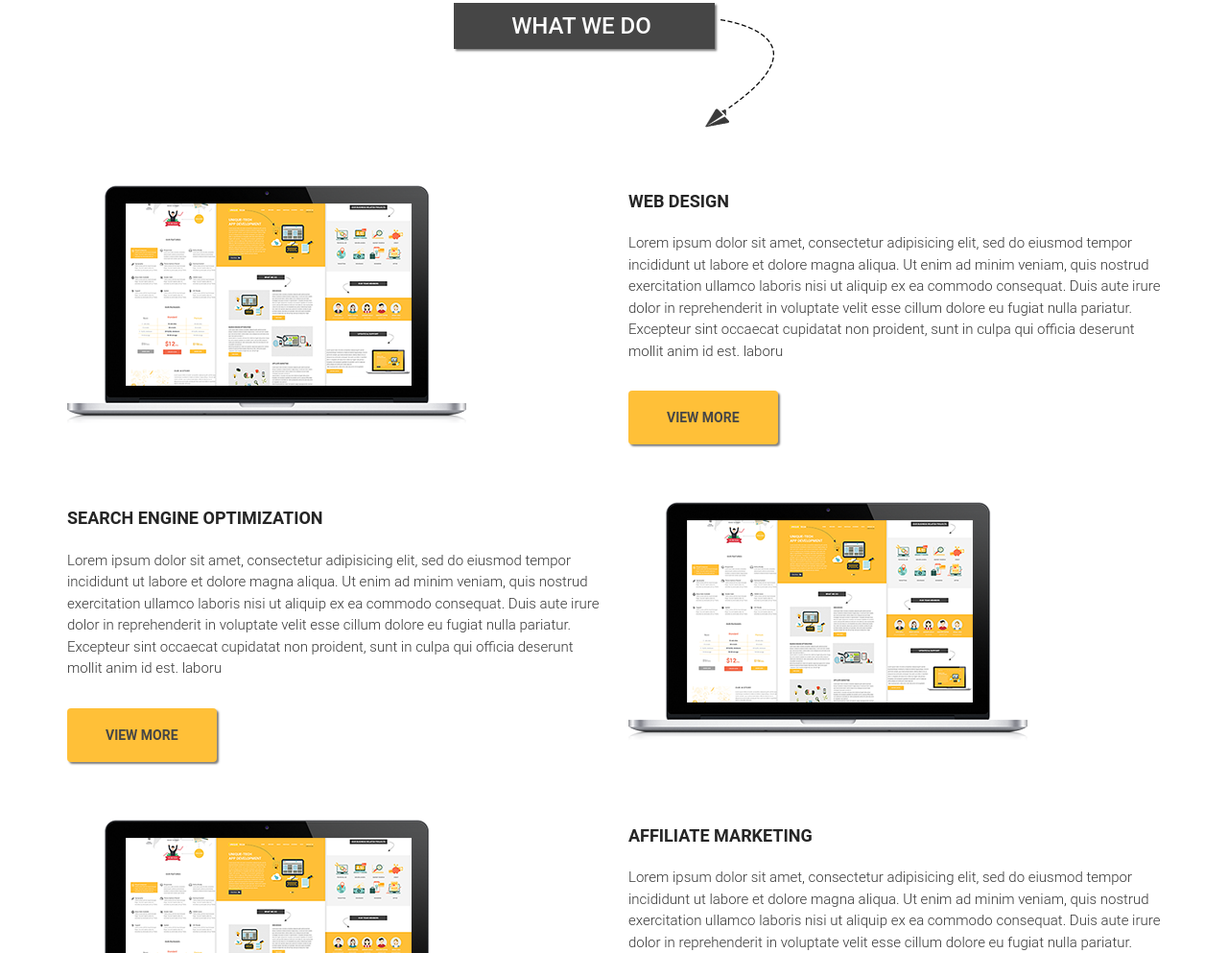
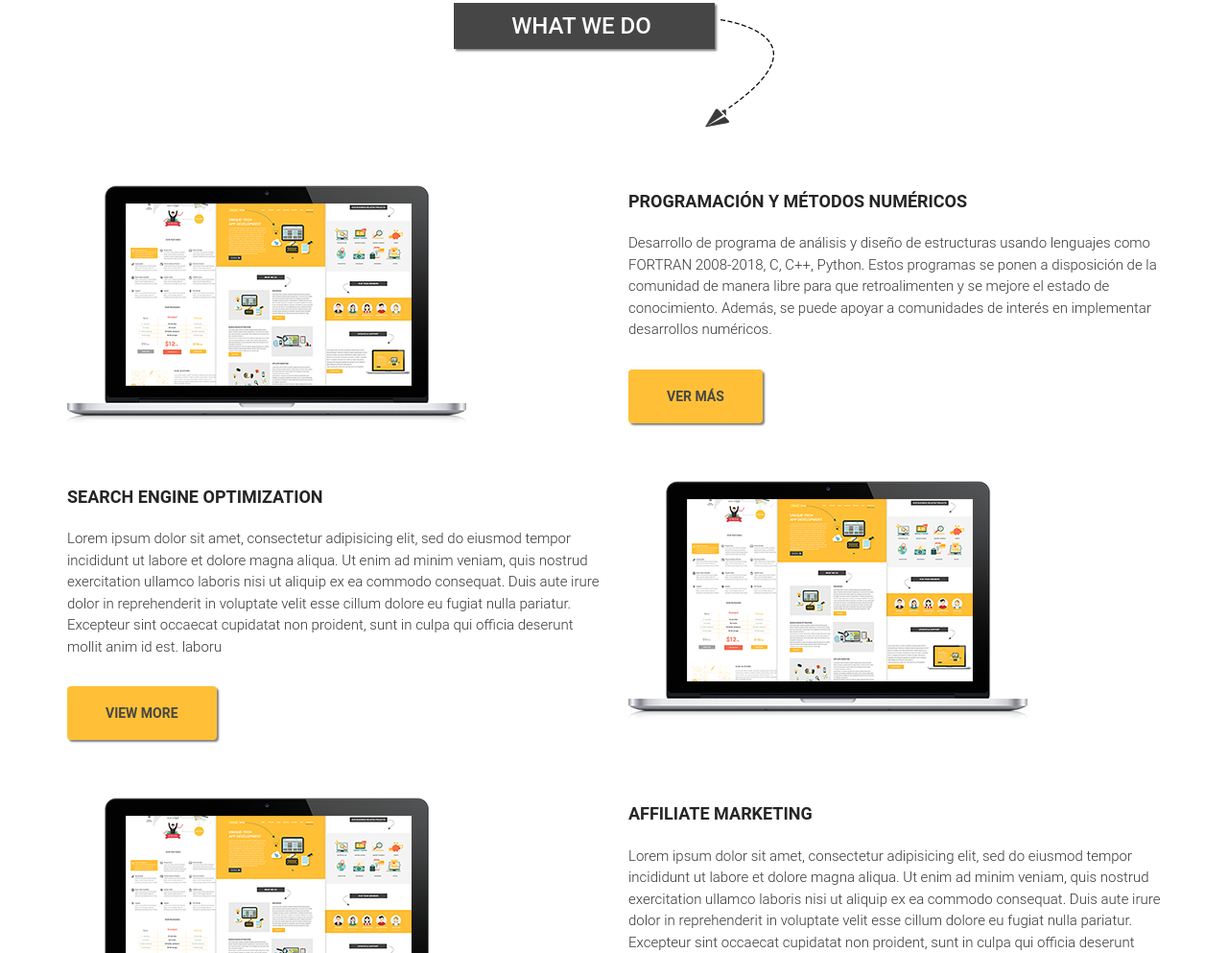
Before and after one commit to mroederc/mroederc.github.io, a plain HTML site: page index.html in a window 1280 px wide. Shown: the part 905-1898 px from the top of the page at 96% size. Drawn offline with Linux system fonts and the light colour scheme.

Commit message:
Update index.html

```diff
--- a/index.html
+++ b/index.html
@@ -159,12 +159,13 @@
                             </div>
                             <div class="col-md-6 col-sm-6 col-xs-12">
                                 <div class="portfolio-item">
-                                    <h4>WEB DESIGN</h4>
+                                    <h4>PROGRAMACIÓN Y MÉTODOS NUMÉRICOS</h4>
                                     <p>
-                                        Lorem ipsum dolor sit amet, consectetur adipisicing elit, sed do eiusmod tempor incididunt ut labore et dolore magna aliqua. Ut enim ad minim veniam, quis nostrud exercitation ullamco laboris nisi ut aliquip ex ea commodo
-                                        consequat. Duis aute irure dolor in reprehenderit in voluptate velit esse cillum dolore eu fugiat nulla pariatur. Excepteur sint occaecat cupidatat non proident, sunt in culpa qui officia deserunt mollit anim id est. laboru
+                                        Desarrollo de programa de análisis y diseño de estructuras usando lenguajes como FORTRAN 2008-2018, C, C++, Python.
+					Estos programas se ponen a disposición de la comunidad de manera libre para que retroalimenten y se mejore el estado
+					de conocimiento. Además, se puede apoyar a comunidades de interés en implementar desarrollos numéricos.
                                     </p>
-                                    <button class="btn pt-btn btn-primary">View More</button>
+                                    <button class="btn pt-btn btn-primary">Ver más</button>
                                 </div>
                             </div>
 
```
